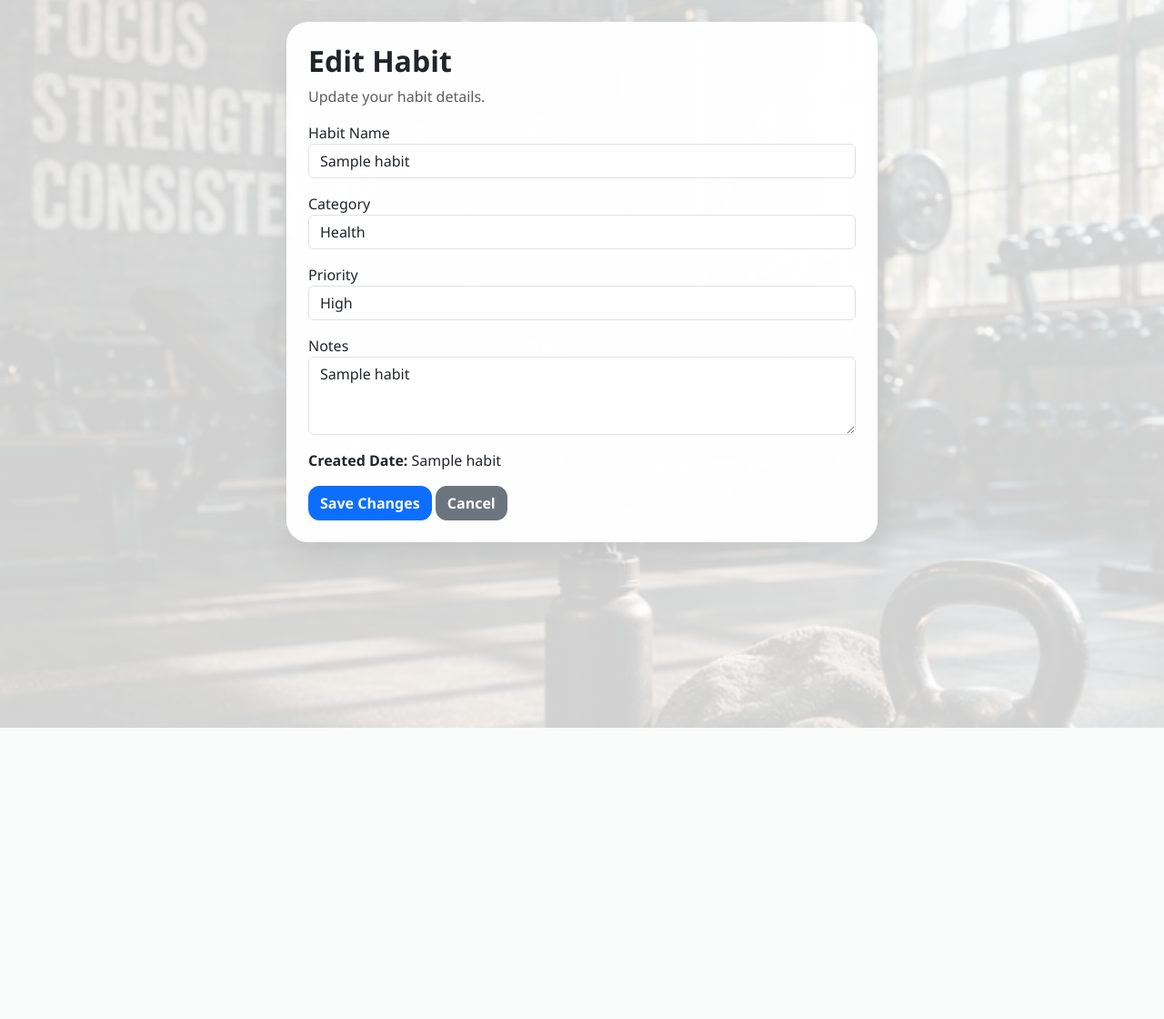
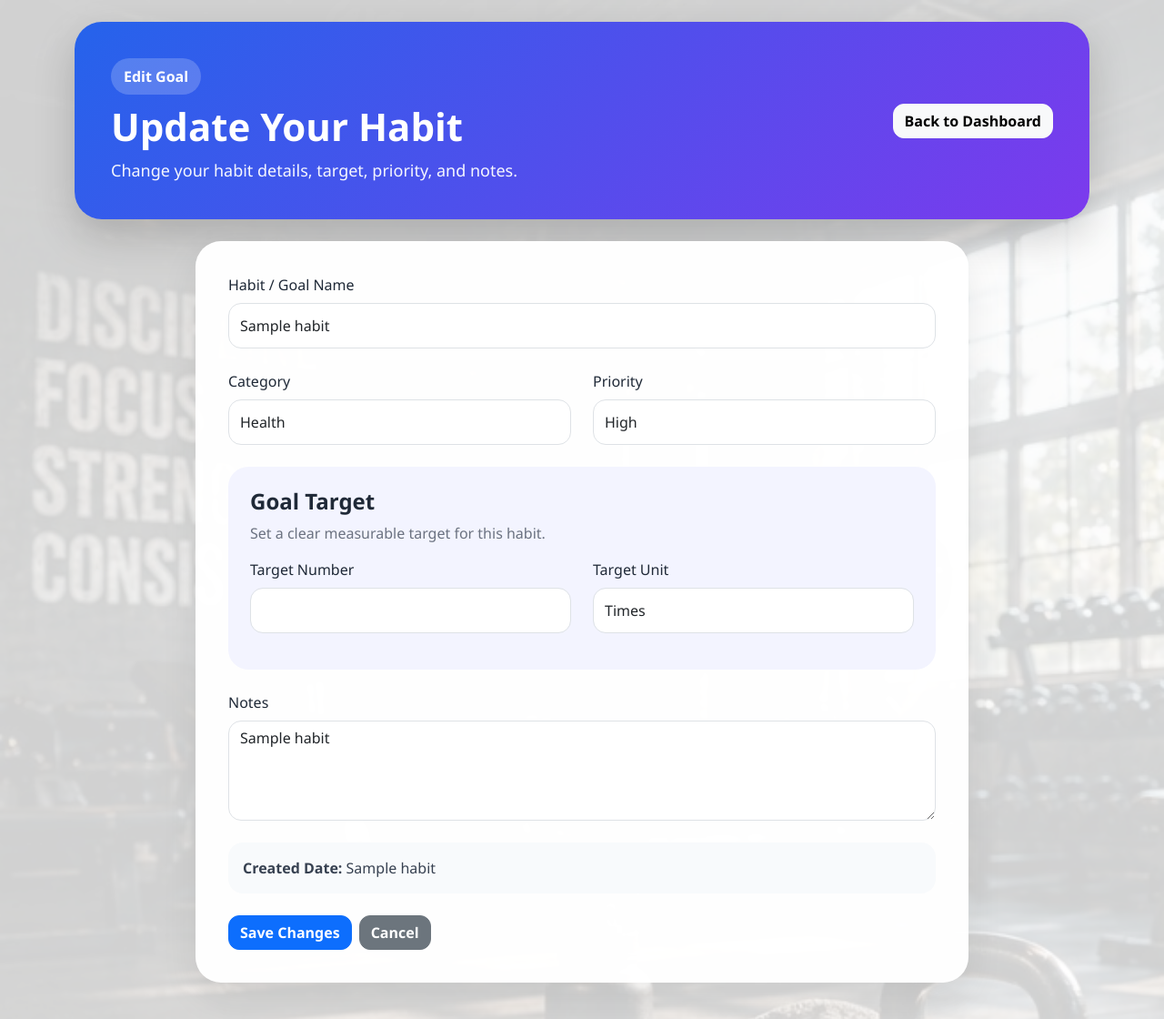
Before and after one commit to wenghengan-source/Agile-Web-Development-Project, a Flask app: template Habit-tracker/templates/edit_habit.html in a window 1280 px wide. Shown: the whole page at 91% size. Before the commit the page ends 800 px from the top, so only its background shows below. Run offline with Flask 3, Linux system fonts and the light colour scheme; the template is opened without the code that fills it: most values are stand-ins (such as "Sample title", 1, 10 or a date in 2020).

Commit message:
Revise edit habit template for goals and layout
Updated the edit habit template to include goal-specific fields and improved layout.

```diff
--- a/Habit-tracker/templates/edit_habit.html
+++ b/Habit-tracker/templates/edit_habit.html
@@ -3,7 +3,7 @@
 <head>
     <meta charset="UTF-8">
     <meta name="viewport" content="width=device-width, initial-scale=1.0">
-    <title>Edit Habit - Habit Tracker</title>
+    <title>Edit Goal - Habit Tracker</title>
 
     <link href="https://cdn.jsdelivr.net/npm/bootstrap@5.3.3/dist/css/bootstrap.min.css" rel="stylesheet">
     <link rel="stylesheet" href="{{ url_for('static', filename='style.css') }}">
@@ -12,47 +12,108 @@
 <body class="dashboard-body">
 
 <div class="container mt-4">
-    <div class="card p-4 mx-auto" style="max-width: 650px;">
-        <h2>Edit Habit</h2>
-        <p class="text-muted">Update your habit details.</p>
 
+    <div class="edit-habit-hero">
+        <div>
+            <span class="edit-habit-badge">Edit Goal</span>
+            <h1>Update Your Habit</h1>
+            <p>Change your habit details, target, priority, and notes.</p>
+        </div>
+
+        <a href="/dashboard" class="btn btn-light">Back to Dashboard</a>
+    </div>
+
+    <div class="edit-habit-card mt-4">
         <form method="POST">
-            <div class="mb-3">
-                <label>Habit Name</label>
-                <input type="text" name="habit_name" class="form-control" value="{{ habit[1] }}" required>
+
+            <div class="mb-4">
+                <label class="form-label">Habit / Goal Name</label>
+                <input
+                    type="text"
+                    name="habit_name"
+                    class="form-control edit-input"
+                    value="{{ habit[1] }}"
+                    required
+                >
             </div>
 
-            <div class="mb-3">
-                <label>Category</label>
-                <select name="category" class="form-control">
-                    <option value="Health">Health</option>
-                    <option value="Study">Study</option>
-                    <option value="Work">Work</option>
-                    <option value="Personal">Personal</option>
-                    <option value="General">General</option>
-                </select>
+            <div class="row">
+                <div class="col-md-6 mb-4">
+                    <label class="form-label">Category</label>
+                    <select name="category" class="form-control edit-input">
+                        <option value="Health" {% if habit[2] == "Health" %}selected{% endif %}>Health</option>
+                        <option value="Fitness" {% if habit[2] == "Fitness" %}selected{% endif %}>Fitness</option>
+                        <option value="Study" {% if habit[2] == "Study" %}selected{% endif %}>Study</option>
+                        <option value="Work" {% if habit[2] == "Work" %}selected{% endif %}>Work</option>
+                        <option value="Personal" {% if habit[2] == "Personal" %}selected{% endif %}>Personal</option>
+                        <option value="General" {% if habit[2] == "General" %}selected{% endif %}>General</option>
+                    </select>
+                </div>
+
+                <div class="col-md-6 mb-4">
+                    <label class="form-label">Priority</label>
+                    <select name="priority" class="form-control edit-input">
+                        <option value="High" {% if habit[3] == "High" %}selected{% endif %}>High</option>
+                        <option value="Medium" {% if habit[3] == "Medium" %}selected{% endif %}>Medium</option>
+                        <option value="Low" {% if habit[3] == "Low" %}selected{% endif %}>Low</option>
+                    </select>
+                </div>
             </div>
 
-            <div class="mb-3">
-                <label>Priority</label>
-                <select name="priority" class="form-control">
-                    <option value="High">High</option>
-                    <option value="Medium">Medium</option>
-                    <option value="Low">Low</option>
-                </select>
+            <div class="edit-goal-box mb-4">
+                <h4>Goal Target</h4>
+                <p>Set a clear measurable target for this habit.</p>
+
+                <div class="row">
+                    <div class="col-md-6 mb-3">
+                        <label class="form-label">Target Number</label>
+                        <input
+                            type="number"
+                            step="0.1"
+                            name="target_value"
+                            class="form-control edit-input"
+                            value="{{ habit[4] }}"
+                            required
+                        >
+                    </div>
+
+                    <div class="col-md-6 mb-3">
+                        <label class="form-label">Target Unit</label>
+                        <select name="target_unit" class="form-control edit-input">
+                            <option value="times" {% if habit[5] == "times" %}selected{% endif %}>Times</option>
+                            <option value="minutes" {% if habit[5] == "minutes" %}selected{% endif %}>Minutes</option>
+                            <option value="hours" {% if habit[5] == "hours" %}selected{% endif %}>Hours</option>
+                            <option value="steps" {% if habit[5] == "steps" %}selected{% endif %}>Steps</option>
+                            <option value="km" {% if habit[5] == "km" %}selected{% endif %}>Kilometres</option>
+                            <option value="litres" {% if habit[5] == "litres" %}selected{% endif %}>Litres</option>
+                            <option value="pages" {% if habit[5] == "pages" %}selected{% endif %}>Pages</option>
+                            <option value="tasks" {% if habit[5] == "tasks" %}selected{% endif %}>Tasks</option>
+                        </select>
+                    </div>
+                </div>
             </div>
 
-            <div class="mb-3">
-                <label>Notes</label>
-                <textarea name="notes" class="form-control" rows="3">{{ habit[4] }}</textarea>
+            <div class="mb-4">
+                <label class="form-label">Notes</label>
+                <textarea
+                    name="notes"
+                    class="form-control edit-input"
+                    rows="4"
+                >{{ habit[6] }}</textarea>
             </div>
 
-            <p><strong>Created Date:</strong> {{ habit[5] }}</p>
+            <div class="edit-created-box mb-4">
+                <strong>Created Date:</strong> {{ habit[7] }}
+            </div>
 
-            <button class="btn btn-primary">Save Changes</button>
-            <a href="/dashboard" class="btn btn-secondary">Cancel</a>
+            <div class="d-flex gap-2">
+                <button class="btn btn-primary">Save Changes</button>
+                <a href="/dashboard" class="btn btn-secondary">Cancel</a>
+            </div>
+
         </form>
     </div>
+
 </div>
 
 </body>
```
